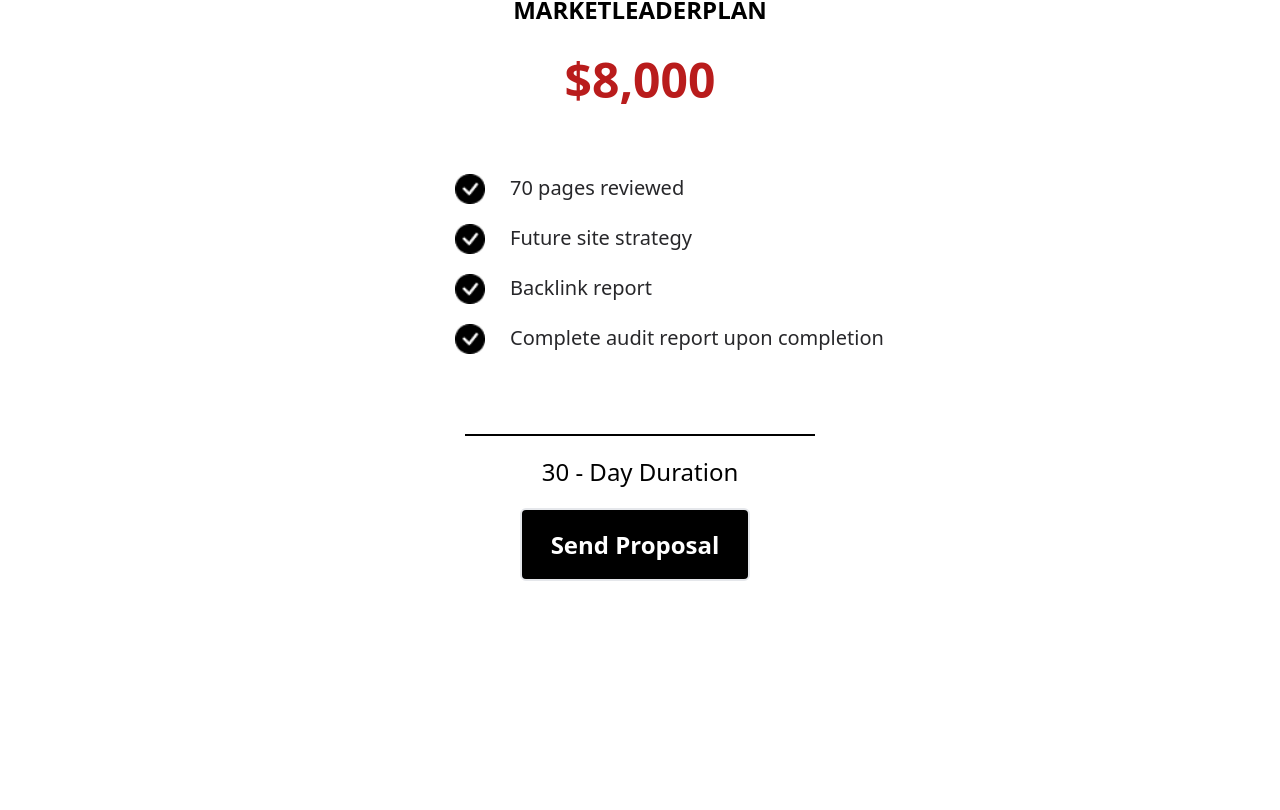
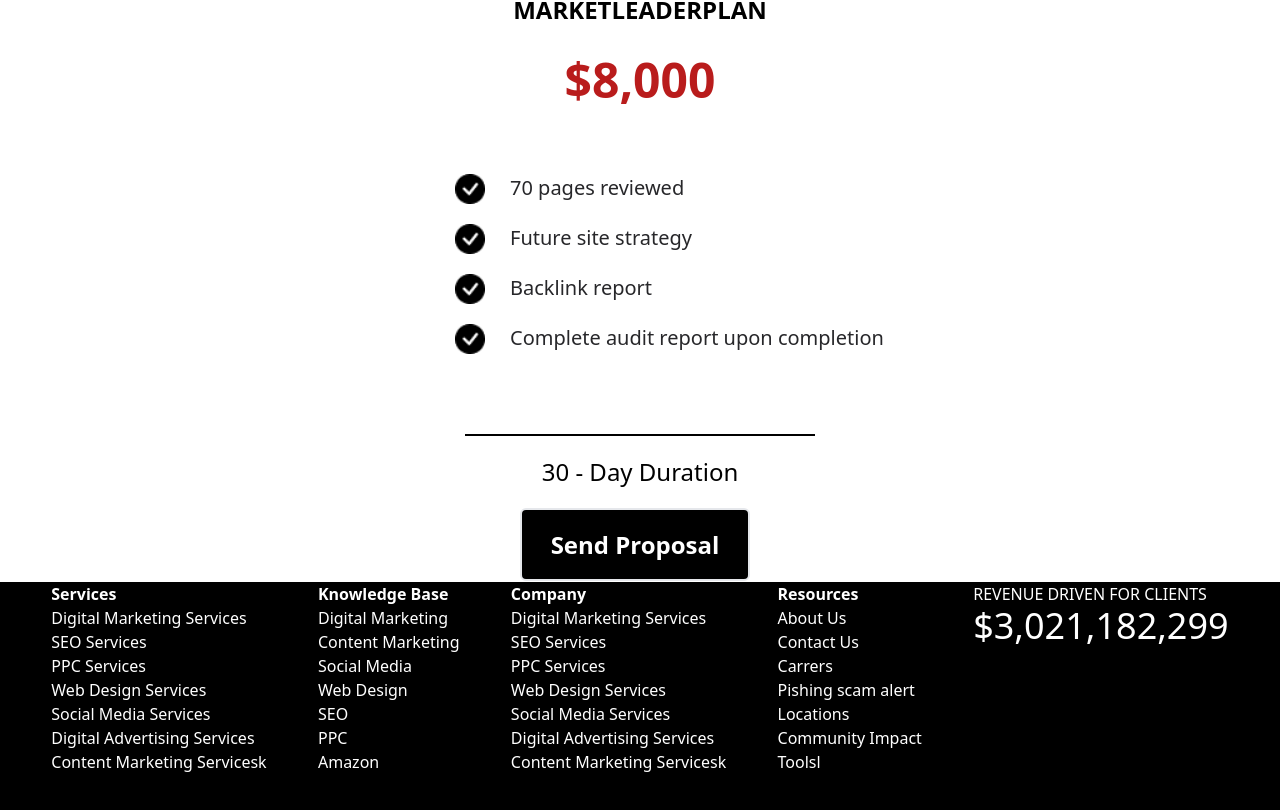
Before and after one commit to DawoodAli23/react-tailwind-demo, a React (Create React App) app: page / in a window 1280 px wide. Shown: the part 1390-2200 px from the top of the page. Before the commit the page ends 2024 px from the top, so only its background shows below. Built offline with nearby package versions, Linux system fonts and the light colour scheme.

Commit message:
footer setup

```diff
--- /dev/null
+++ b/src/components/Footer.jsx
@@ -0,0 +1,51 @@
+import FooterList from "./FooterList";
+
+const Footer = () => {
+    const services = [
+        "Digital Marketing Services",
+        "SEO Services",
+        "PPC Services",
+        "Web Design Services",
+        "Social Media Services",
+        "Digital Advertising Services",
+        "Content Marketing Servicesk",
+    ];
+    const knowledgeBase = [
+        "Digital Marketing",
+        "Content Marketing",
+        "Social Media",
+        "Web Design",
+        "SEO",
+        "PPC",
+        "Amazon",
+    ];
+    const resources = [
+        "About Us",
+        "Contact Us",
+        "Carrers",
+        "Pishing scam alert",
+        "Locations",
+        "Community Impact",
+        "Toolsl",
+    ];
+    return (
+        <div className="h-[920px] min-w-full bg-black text-white sticky top-[100vh]">
+            <div className="flex  justify-evenly">
+                <FooterList title={"Services"} listItems={services} />
+                <FooterList
+                    title={"Knowledge Base"}
+                    listItems={knowledgeBase}
+                />
+                <FooterList title={"Company"} listItems={services} />
+                <FooterList title={"Resources"} listItems={resources} />
+                <div className="flex flex-col">
+                    <span>REVENUE DRIVEN FOR CLIENTS</span>
+                    <h1 className="text-4xl">$3,021,182,299</h1>
+                </div>
+            </div>
+            <div></div>
+        </div>
+    );
+};
+
+export default Footer;
--- /dev/null
+++ b/src/components/FooterList.jsx
@@ -0,0 +1,14 @@
+const FooterList = (props) => {
+    return (
+        <>
+            <ul>
+                <li className="font-bold">{props.title}</li>
+                {props.listItems.map((item, index) => {
+                    return <li key={index}>{item}</li>;
+                })}
+            </ul>
+        </>
+    );
+};
+
+export default FooterList;
--- a/src/components/Navbar.jsx
+++ b/src/components/Navbar.jsx
@@ -5,16 +5,16 @@ const Navbar = () => {
                 <h1 className="font-bold">MUSCLED</h1>
             </div>
             <div className=" basis-[75%] w-full flex flex-row justify-around mx-2">
-                <h1 className="text-red-600">SEO & Lead Generation</h1>
-                <h1>Ecommerce</h1>
-                <h1>UX & Interactive</h1>
-                <h1>Our Technology</h1>
-                <h1>Who We Are?</h1>
+                <button className="text-red-600">SEO & Lead Generation</button>
+                <button>Ecommerce</button>
+                <button>UX & Interactive</button>
+                <button>Our Technology</button>
+                <button>Who We Are?</button>
             </div>
             <div className="basis-[15%]">
-                <h1 className="font-bold w-60 bg-black text-white rounded-3xl p-2 mx-4 whitespace-nowrap text-center">
+                <button className="font-bold w-60 bg-black text-white rounded-3xl p-2 mx-4 whitespace-nowrap text-center">
                     Get Free Proposal
-                </h1>
+                </button>
             </div>
         </div>
     );
--- a/src/pages/LandingPage.jsx
+++ b/src/pages/LandingPage.jsx
@@ -1,7 +1,7 @@
 import Banner from "../components/Banner";
 import Navbar from "../components/Navbar";
 import Audit from "../components/Audit";
-import Test from "../components/Test";
+import Footer from "../components/Footer";
 
 const LandingPage = () => {
     return (
@@ -9,6 +9,7 @@ const LandingPage = () => {
             <Navbar />
             <Banner />
             <Audit />
+            <Footer />
         </>
     );
 };
```
Lines whose indentation alone changed are shown as unchanged.
